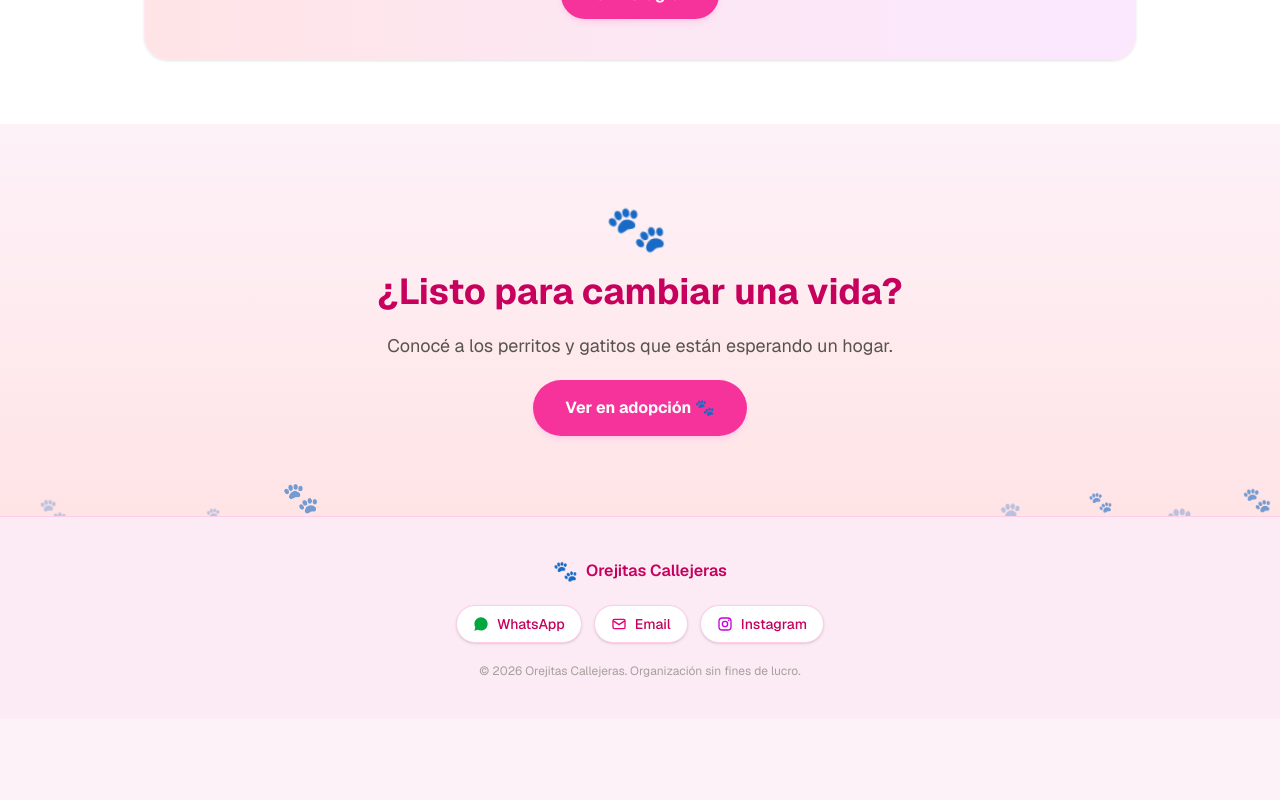
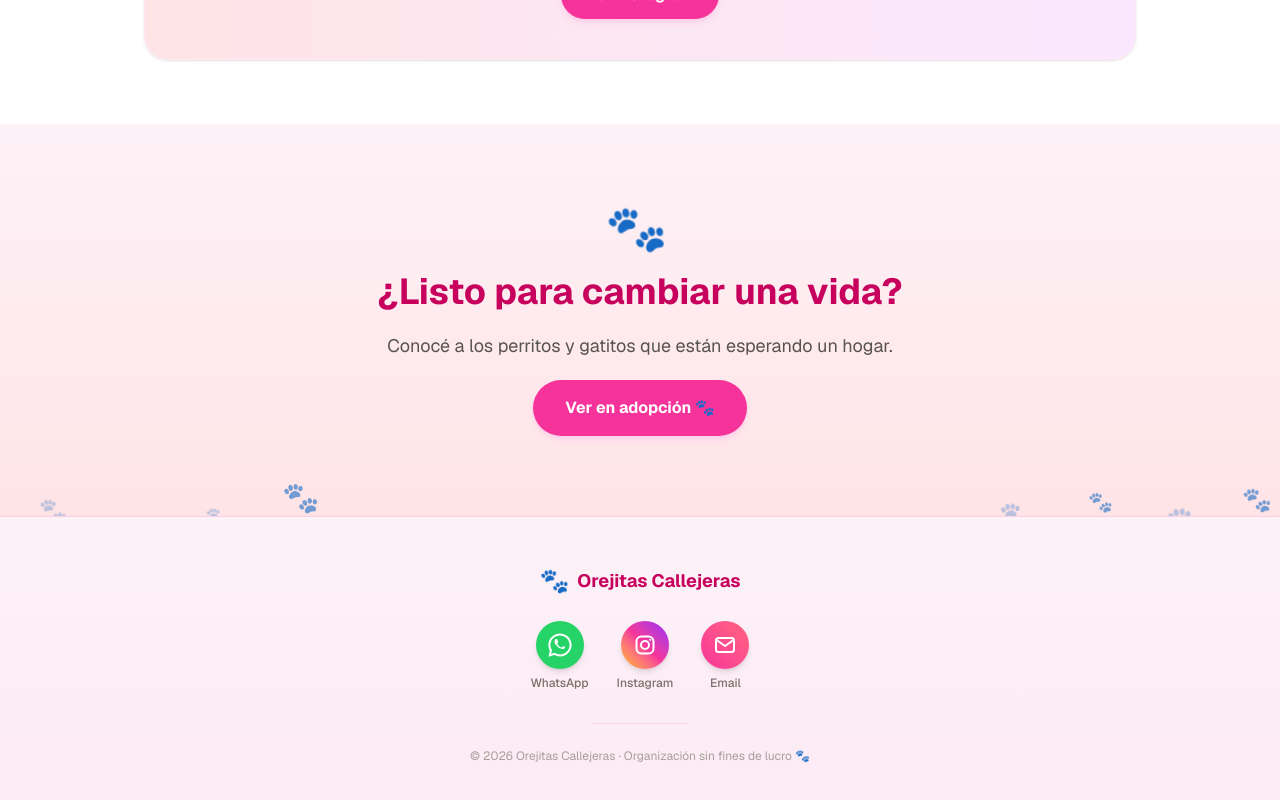
Before and after one commit to julietatumburus/orejitas-callejeras, a Next.js app: page / in a window 1280 px wide. Shown: the part 2051-2851 px from the top of the page. Before the commit the page ends 2770 px from the top, so only its background shows below. Built offline with nearby package versions, Linux system fonts and the light colour scheme; no server answers; the database is empty.

Commit message:
Footer mas lindo: iconos reales (WhatsApp/Instagram/Email/Facebook) en circulos
Co-Authored-By: Claude Opus 4.8 (1M context) <noreply@anthropic.com>

```diff
--- a/components/Footer.tsx
+++ b/components/Footer.tsx
@@ -1,43 +1,37 @@
 import { whatsappGeneralLink } from "@/lib/config";
 import { getSettings } from "@/lib/settings";
 
-const pill =
-  "inline-flex items-center gap-2 rounded-full border border-pink-200 bg-white px-4 py-2 text-sm font-medium text-pink-700 shadow-sm transition hover:-translate-y-0.5 hover:shadow-md";
+const circle =
+  "grid h-12 w-12 place-items-center rounded-full text-white shadow-md transition group-hover:scale-110 group-hover:shadow-lg";
+const item = "group flex flex-col items-center gap-1.5";
+const label = "text-xs font-medium text-stone-500 group-hover:text-stone-700";
 
 export default async function Footer() {
   const settings = await getSettings();
 
   return (
-    <footer className="mt-auto border-t border-pink-200 bg-pink-100/60">
-      <div className="mx-auto flex max-w-5xl flex-col items-center gap-5 px-4 py-10 text-center">
-        <p className="flex items-center gap-2 text-base font-semibold text-pink-700">
-          <span className="text-xl">🐾</span> {settings.name}
+    <footer className="mt-auto border-t border-pink-200 bg-gradient-to-b from-pink-50 to-pink-100/70">
+      <div className="mx-auto flex max-w-5xl flex-col items-center gap-6 px-4 py-12 text-center">
+        <p className="flex items-center gap-2 text-lg font-bold text-pink-700">
+          <span className="text-2xl">🐾</span> {settings.name}
         </p>
 
-        <div className="flex flex-wrap items-center justify-center gap-3">
+        <div className="flex flex-wrap items-start justify-center gap-7">
           {/* WhatsApp */}
           {settings.whatsapp && (
             <a
               href={whatsappGeneralLink(settings.whatsapp)}
               target="_blank"
               rel="noopener noreferrer"
-              className={`${pill} hover:border-green-300 hover:text-green-700`}
+              aria-label="WhatsApp"
+              className={item}
             >
-              <svg viewBox="0 0 24 24" className="h-4 w-4 fill-green-600" aria-hidden="true">
-                <path d="M12.04 2C6.58 2 2.13 6.45 2.13 11.91c0 1.75.46 3.45 1.32 4.95L2 22l5.25-1.38a9.9 9.9 0 0 0 4.79 1.22h.01c5.46 0 9.91-4.45 9.91-9.91 0-2.65-1.03-5.14-2.9-7.01A9.82 9.82 0 0 0 12.04 2Zm5.52 11.97c-.25-.12-1.47-.72-1.69-.81-.23-.08-.39-.12-.56.13-.16.25-.64.81-.79.97-.14.17-.29.19-.54.06-.25-.12-1.05-.39-1.99-1.23-.74-.66-1.23-1.47-1.38-1.72-.14-.25-.01-.38.11-.51.11-.11.25-.29.37-.43.13-.14.17-.25.25-.41.08-.17.04-.31-.02-.43-.06-.12-.56-1.35-.77-1.85-.2-.48-.41-.42-.56-.43h-.48c-.17 0-.43.06-.66.31-.23.25-.86.85-.86 2.07 0 1.22.89 2.4 1.01 2.56.12.17 1.75 2.67 4.23 3.74.59.26 1.05.41 1.41.52.59.19 1.13.16 1.56.1.48-.07 1.47-.6 1.68-1.18.21-.58.21-1.07.14-1.18-.06-.1-.22-.16-.47-.28Z" />
-              </svg>
-              WhatsApp
-            </a>
-          )}
-
-          {/* Email */}
-          {settings.email && (
-            <a href={`mailto:${settings.email}`} className={`${pill} hover:border-pink-300`}>
-              <svg viewBox="0 0 24 24" className="h-4 w-4 fill-none stroke-pink-600" strokeWidth="2" aria-hidden="true">
-                <rect x="3" y="5" width="18" height="14" rx="2" />
-                <path d="m3 7 9 6 9-6" />
-              </svg>
-              Email
+              <span className={`${circle} bg-[#25D366]`}>
+                <svg viewBox="0 0 32 32" className="h-6 w-6 fill-current" aria-hidden="true">
+                  <path d="M16 .5C7.4.5.5 7.4.5 16c0 2.8.7 5.4 2 7.7L.5 31.5l8-2.1c2.2 1.2 4.8 1.9 7.5 1.9 8.6 0 15.5-6.9 15.5-15.5S24.6.5 16 .5zm0 28c-2.4 0-4.7-.6-6.7-1.8l-.5-.3-4.7 1.2 1.3-4.6-.3-.5C3.9 20.5 3.2 18.3 3.2 16 3.2 8.9 8.9 3.2 16 3.2 23.1 3.2 28.8 8.9 28.8 16S23.1 28.5 16 28.5zm7.4-9.6c-.4-.2-2.4-1.2-2.7-1.3-.4-.1-.6-.2-.9.2-.3.4-1 1.3-1.2 1.5-.2.2-.4.3-.8.1-.4-.2-1.7-.6-3.2-2-1.2-1.1-2-2.4-2.2-2.8-.2-.4 0-.6.2-.8.2-.2.4-.4.6-.7.2-.2.3-.4.4-.7.1-.3.1-.5 0-.7-.1-.2-.9-2.2-1.3-3-.3-.7-.6-.6-.9-.6h-.7c-.2 0-.6.1-.9.5-.3.4-1.2 1.2-1.2 2.9 0 1.7 1.2 3.4 1.4 3.6.2.2 2.5 3.8 6 5.3.8.4 1.5.6 2 .7.8.3 1.6.2 2.2.1.7-.1 2.1-.9 2.4-1.7.3-.8.3-1.6.2-1.7-.1-.2-.3-.2-.7-.4z" />
+                </svg>
+              </span>
+              <span className={label}>WhatsApp</span>
             </a>
           )}
 
@@ -47,14 +41,44 @@ export default async function Footer() {
               href={settings.instagram}
               target="_blank"
               rel="noopener noreferrer"
-              className={`${pill} hover:border-fuchsia-300 hover:text-fuchsia-700`}
+              aria-label="Instagram"
+              className={item}
             >
-              <svg viewBox="0 0 24 24" className="h-4 w-4 fill-none stroke-fuchsia-600" strokeWidth="2" aria-hidden="true">
-                <rect x="3" y="3" width="18" height="18" rx="5" />
-                <circle cx="12" cy="12" r="4" />
-                <circle cx="17.5" cy="6.5" r="1.2" className="fill-fuchsia-600 stroke-none" />
-              </svg>
-              Instagram
+              <span
+                className={`${circle} bg-gradient-to-tr from-amber-400 via-pink-500 to-purple-600`}
+              >
+                <svg
+                  viewBox="0 0 24 24"
+                  className="h-6 w-6 fill-none stroke-white"
+                  strokeWidth="2"
+                  aria-hidden="true"
+                >
+                  <rect x="3.5" y="3.5" width="17" height="17" rx="5" />
+                  <circle cx="12" cy="12" r="4" />
+                  <circle cx="17.2" cy="6.8" r="1.1" className="fill-white stroke-none" />
+                </svg>
+              </span>
+              <span className={label}>Instagram</span>
+            </a>
+          )}
+
+          {/* Email */}
+          {settings.email && (
+            <a href={`mailto:${settings.email}`} aria-label="Email" className={item}>
+              <span className={`${circle} bg-gradient-to-tr from-pink-500 to-rose-400`}>
+                <svg
+                  viewBox="0 0 24 24"
+                  className="h-6 w-6 fill-none stroke-white"
+                  strokeWidth="2"
+                  strokeLinecap="round"
+                  strokeLinejoin="round"
+                  aria-hidden="true"
+                >
+                  <rect x="3" y="5" width="18" height="14" rx="2.5" />
+                  <path d="m3.5 7 8.5 6 8.5-6" />
+                </svg>
+              </span>
+              <span className={label}>Email</span>
             </a>
           )}
 
@@ -64,18 +88,22 @@ export default async function Footer() {
               href={settings.facebook}
               target="_blank"
               rel="noopener noreferrer"
-              className={`${pill} hover:border-blue-300 hover:text-blue-700`}
+              aria-label="Facebook"
+              className={item}
             >
-              <svg viewBox="0 0 24 24" className="h-4 w-4 fill-blue-600" aria-hidden="true">
-                <path d="M13.5 22v-8h2.7l.4-3.2h-3.1V8.7c0-.9.26-1.55 1.57-1.55h1.67V4.27c-.29-.04-1.28-.13-2.44-.13-2.42 0-4.07 1.48-4.07 4.19v2.34H7.5V14h2.7v8h3.3Z" />
-              </svg>
-              Facebook
+              <span className={`${circle} bg-[#1877F2]`}>
+                <svg viewBox="0 0 24 24" className="h-6 w-6 fill-current" aria-hidden="true">
+                  <path d="M13.5 22v-8h2.7l.4-3.2h-3.1V8.7c0-.9.26-1.55 1.57-1.55h1.67V4.27c-.29-.04-1.28-.13-2.44-.13-2.42 0-4.07 1.48-4.07 4.19v2.34H7.5V14h2.7v8h3.3Z" />
+                </svg>
+              </span>
+              <span className={label}>Facebook</span>
             </a>
           )}
         </div>
 
+        <div className="mt-2 h-px w-24 bg-pink-200" />
         <p className="text-xs text-stone-400">
-          © {new Date().getFullYear()} {settings.name}. Organización sin fines de lucro.
+          © {new Date().getFullYear()} {settings.name} · Organización sin fines de lucro 🐾
         </p>
       </div>
     </footer>
```
